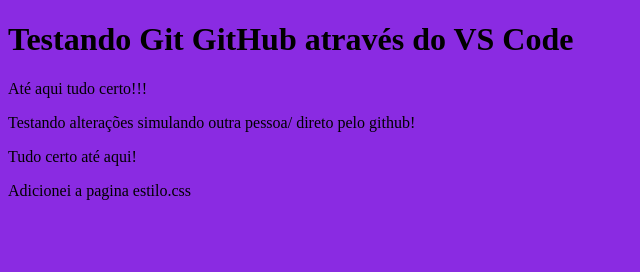
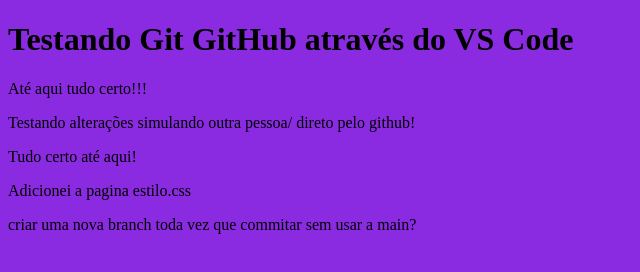
Before and after one commit to Nick1em/github-teste, a plain HTML site: page index.html in a window 1280 px wide. Shown: the whole page, without its empty margins (0-640 px from the left). Drawn offline with Linux system fonts and the light colour scheme.

```diff
--- a/index.html
+++ b/index.html
@@ -12,5 +12,6 @@
     <p> Testando alterações simulando outra pessoa/ direto pelo github!</p>
     <p> Tudo certo até aqui!</p>
     <p>Adicionei a pagina estilo.css</p>
+    <p>criar uma nova branch toda vez que commitar sem usar a main?</p>
 </body>
 </html>
```
